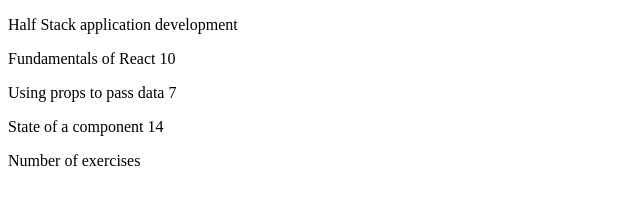
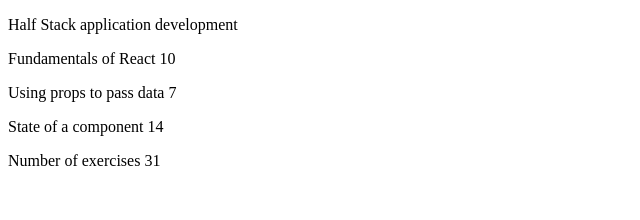
Before and after one commit to karmazon/fullStack2022, a React (Create React App) app in the folder part1/: page / in a window 1280 px wide. Shown: the top 220 px of the page, without its empty margins (0-640 px from the left). Built offline with nearby package versions, Linux system fonts and the light colour scheme.

Commit message:
exercise 1.3 kinda?

```diff
--- a/part1/src/App.js
+++ b/part1/src/App.js
@@ -5,19 +5,11 @@
 )
 }
 
-const Part = (props) => { return(
-  <div>
-  <p>{props.part} {props.exe}</p>
-  </div>
-)
-}
+//const Part = (props) => {}
 
-const Content = (props) => {  return (
-    <div>
-      <Part part={props.part1} exe={props.exercises1} />
-      <Part part={props.part2} exe={props.exercises2} />
-      <Part part={props.part3} exe={props.exercises3} />
-    </div>
+const Content = (props) => {
+  return (
+    <p>{props.name} {props.exe}</p>
   )
 }
 
@@ -31,37 +23,32 @@
 
 
 
+
 const App = () => {
   const course = 'Half Stack application development'
-  const part1 = 'Fundamentals of React'
-  const exercises1 = 10
-  const part2 = 'Using props to pass data'
-  const exercises2 = 7
-  const part3 = 'State of a component'
-  const exercises3 = 14
+  const part1 = {
+    name: 'Fundamentals of React',
+    exercises: 10
+  }
+  const part2 = {
+    name: 'Using props to pass data',
+    exercises: 7
+  }
+  const part3 = {
+    name: 'State of a component',
+    exercises: 14
+  }
 
   return (
     <div>
-           <div>
       <Header course={course} />
-      <Content
-        part1={part1}
-        exercises1={exercises1}
-        part2={part2}
-        exercises2={exercises2}
-        part3={part3}
-        exercises3={exercises3}
-      />
 
-      <Total
-        exercise1={exercises1}
-        exercise2={exercises2}
-        exercise3={exercises3}
-      />
-    </div>
+      <Content name = {part1.name} exe = {part1.exercises}/>
+      <Content name = {part2.name} exe = {part2.exercises}/>
+      <Content name = {part3.name} exe = {part3.exercises}/>
 
-
-    </div>
+      <Total total = {part1.exercises + part2.exercises + part3.exercises}/>
+   </div>
   )
 }
 
```
